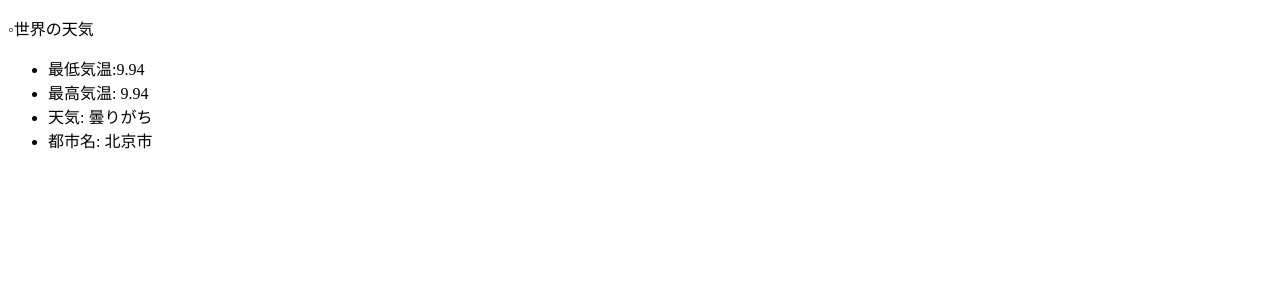
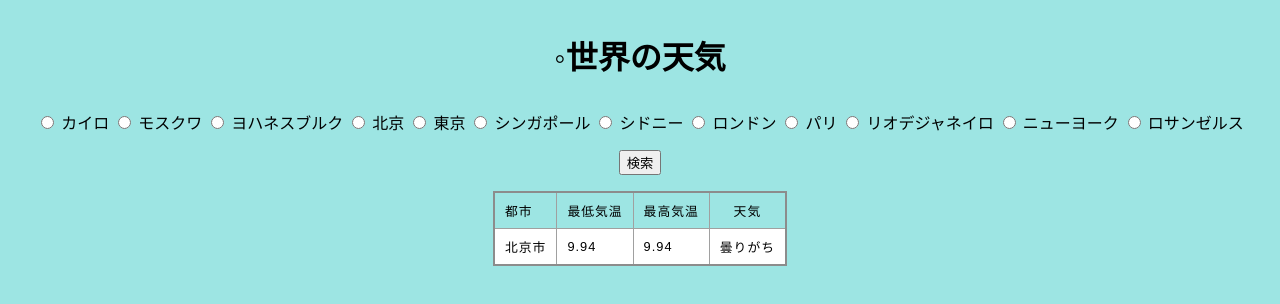
Before and after one commit to G384242023/medialabo, a plain HTML site: page project.html in a window 1280 px wide. Drawn offline with Linux system fonts and the light colour scheme.

Commit message:
第5回課題

```diff
--- a/index.css
+++ b/index.css
@@ -52,6 +52,7 @@ div.gokai{
     background: #c6e4ff;
     border-bottom: solid 6px #aac5de;
     border-radius: 9px;
+    text-align: center;
 }
 h3{
     text-align: center;
--- /dev/null
+++ b/project.css
@@ -0,0 +1,47 @@
+table {
+    border-collapse: collapse;
+    border: 2px solid rgb(140 140 140);
+    font-family: sans-serif;
+    font-size: 0.8rem;
+    letter-spacing: 1px;
+    margin: auto;
+  }
+
+  caption {
+    caption-side: bottom;
+    padding: 10px;
+    font-weight: bold;
+  }
+
+  thead,
+  tfoot {
+    background-color: rgb(228 240 245);
+  }
+
+  th,
+  td {
+    border: 1px solid rgb(160 160 160);
+    padding: 8px 10px;
+  }
+
+  td:last-of-type {
+    text-align: center;
+  }
+
+  tbody > tr:nth-of-type(even) {
+    background-color: rgb(255, 255, 255);
+  }
+
+  tfoot th {
+    text-align: right;
+  }
+
+  tfoot td {
+    font-weight: bold;
+  }
+  p{
+    text-align: center;
+  }
+  body{
+    background-color: rgb(157, 229, 227);
+  }
--- a/project.html
+++ b/project.html
@@ -3,14 +3,54 @@
   <head>
     <meta charset="utf-8">
     <title>世界の天気</title>
+    <link rel="stylesheet" href="project.css">
     <script src="weather.js" defer></script>
   </head>
   <body>
-    <p>◦世界の天気</p>
-    <ul>
-        <li>最低気温:9.94</li>
-        <li>最高気温: 9.94</li>
-        <li>天気: 曇りがち</li>
-        <li>都市名: 北京市</li>
-    </ul>
+    <h1>
+      <p>◦世界の天気</p>
+    </h1>
+    <p>
+      <input type="radio" name="toshi" id="Cairo" value="360630">
+      <label for="Cairo">カイロ</label>
+
+      <input type="radio" name="toshi" id="Moscow" value="524901">
+      <label for="Moscow">モスクワ</label>
+
+      <input type="radio" name="toshi" id="Johannesburg" value="993800">
+      <label for="Johannesburg">ヨハネスブルク</label>
+
+      <input type="radio" name="toshi" id="Beijing" value="1816670">
+      <label for="Beijing">北京</label>
+
+      <input type="radio" name="toshi" id="Tokyo" value="1850147">
+      <label for="Tokyo">東京</label>
+
+      <input type="radio" name="toshi" id="Singapore" value="1880252">
+      <label for="Singapore">シンガポール</label>
+
+      <input type="radio" name="toshi" id="Sydney" value="2147714">
+      <label for="Sydney">シドニー</label>
+
+      <input type="radio" name="toshi" id="London" value="2643743">
+      <label for="London">ロンドン</label>
+
+      <input type="radio" name="toshi" id="Paris" value="2968815">
+      <label for="Paris">パリ</label>
+
+      <input type="radio" name="toshi" id="Rio" value="3451189">
+      <label for="Rio">リオデジャネイロ</label>
+
+      <input type="radio" name="toshi" id="NY" value="5128581">
+      <label for="NY">ニューヨーク</label>
+
+      <input type="radio" name="toshi" id="LA" value="5368361">
+      <label for="LA">ロサンゼルス</label>
+
+  </p>
+
+  <p><button id="answer">検索</button></p>
+    <div id="result"></div>
+
   </body>
+  </html>
--- a/weather.js
+++ b/weather.js
@@ -47,7 +47,88 @@ let data = {
 
 ////////// 課題3-2 ここからプログラムを書こう
 
+console.log(data.name);
 console.log(data.main.temp_min);
 console.log(data.main.temp_max);
-console.log(data.name);
-console.log(data.weather[1]);
+console.log(data.weather[0].description);
+
+let x = document.querySelector('div#result');
+
+const tbl = document.createElement("table");
+  const tblBody = document.createElement("tbody");
+
+  let row = document.createElement("tr");
+   let cell = document.createElement("td");
+      let cellText = document.createTextNode('都市');
+      cell.appendChild(cellText);
+      row.appendChild(cell);
+      tblBody.appendChild(row);
+
+
+      cell = document.createElement("td");
+       cellText = document.createTextNode('最低気温');
+      cell.appendChild(cellText);
+      row.appendChild(cell);
+      tblBody.appendChild(row);
+
+      cell = document.createElement("td");
+       cellText = document.createTextNode('最高気温');
+      cell.appendChild(cellText);
+      row.appendChild(cell);
+      tblBody.appendChild(row);
+
+      cell = document.createElement("td");
+       cellText = document.createTextNode('天気');
+      cell.appendChild(cellText);
+      row.appendChild(cell);
+      tblBody.appendChild(row);
+
+       row = document.createElement("tr");
+       cell = document.createElement("td");
+       cellText = document.createTextNode(data.name);
+      cell.appendChild(cellText);
+      row.appendChild(cell);
+      tblBody.appendChild(row);
+
+      cell = document.createElement("td");
+       cellText = document.createTextNode(data.main.temp_min);
+      cell.appendChild(cellText);
+      row.appendChild(cell);
+      tblBody.appendChild(row);
+
+      cell = document.createElement("td");
+       cellText = document.createTextNode(data.main.temp_max);
+      cell.appendChild(cellText);
+      row.appendChild(cell);
+      tblBody.appendChild(row);
+
+      cell = document.createElement("td");
+       cellText = document.createTextNode(data.weather[0].description);
+      cell.appendChild(cellText);
+      row.appendChild(cell);
+      tblBody.appendChild(row);
+
+
+   // <tbody> を <table> の中に追加
+   tbl.appendChild(tblBody);
+   // <table> を <body> の中に追加
+   document.body.appendChild(tbl);
+   // tbl の border 属性を 2 に設定
+   tbl.setAttribute("border", "2");
+
+
+   let b = document.querySelector('#answer');
+b.addEventListener('click', printAnswer);
+
+
+// 2. イベントハンドラの定義
+
+function printAnswer() {
+    // name 属性が year の input 要素をすべて検索
+    let rs = document.querySelectorAll('input[name="toshi"]');
+    for (let r of rs) {
+        if (r.checked) {        // r が選択されていたら
+            console.log(r.value);
+        }
+    }
+  }
```
Also changed, not shown: index.html (+5 -2 lines), practice-ajax/ajax-demo.html (added, +15 -0 lines), practice-ajax/ajax-demo.js (added, +42 -0 lines).
